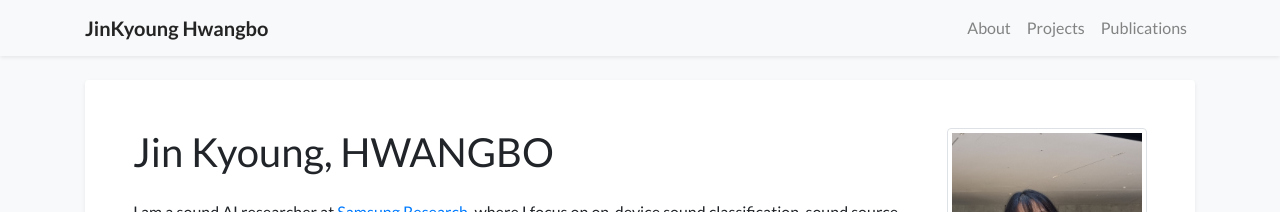
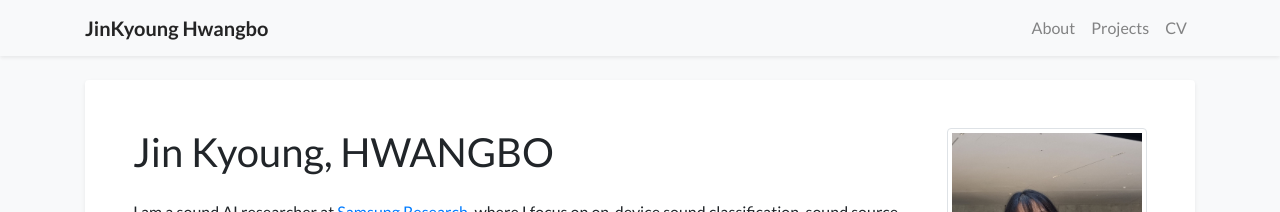
Before and after one commit to hbjk0305/hbjk0305.github.io, a Jekyll site: the page built from index.html, in a window 1280 px wide. Shown: the top 212 px of the page. Built offline with Jekyll 4.4.1, drawn with Linux system fonts in a browser that asks for light colours; nearby versions of some CDN libraries; a style sheet for code colours, icons or effects is not loaded.

Commit message:
hide publications

```diff
--- a/_data/navigation.yml
+++ b/_data/navigation.yml
@@ -5,5 +5,7 @@ pages:
   url: /
 - name: Projects
   url: /projects
-- name: Publications
-  url: /publications
+# - name: Publications
+#   url: /publications
+- name: CV
+  url: https://docs.google.com/document/d/1MGOSkamOZSLdYVNLFqMIs-sLrZFH08tpwAVXRoGWT34/edit?usp=sharing
```
